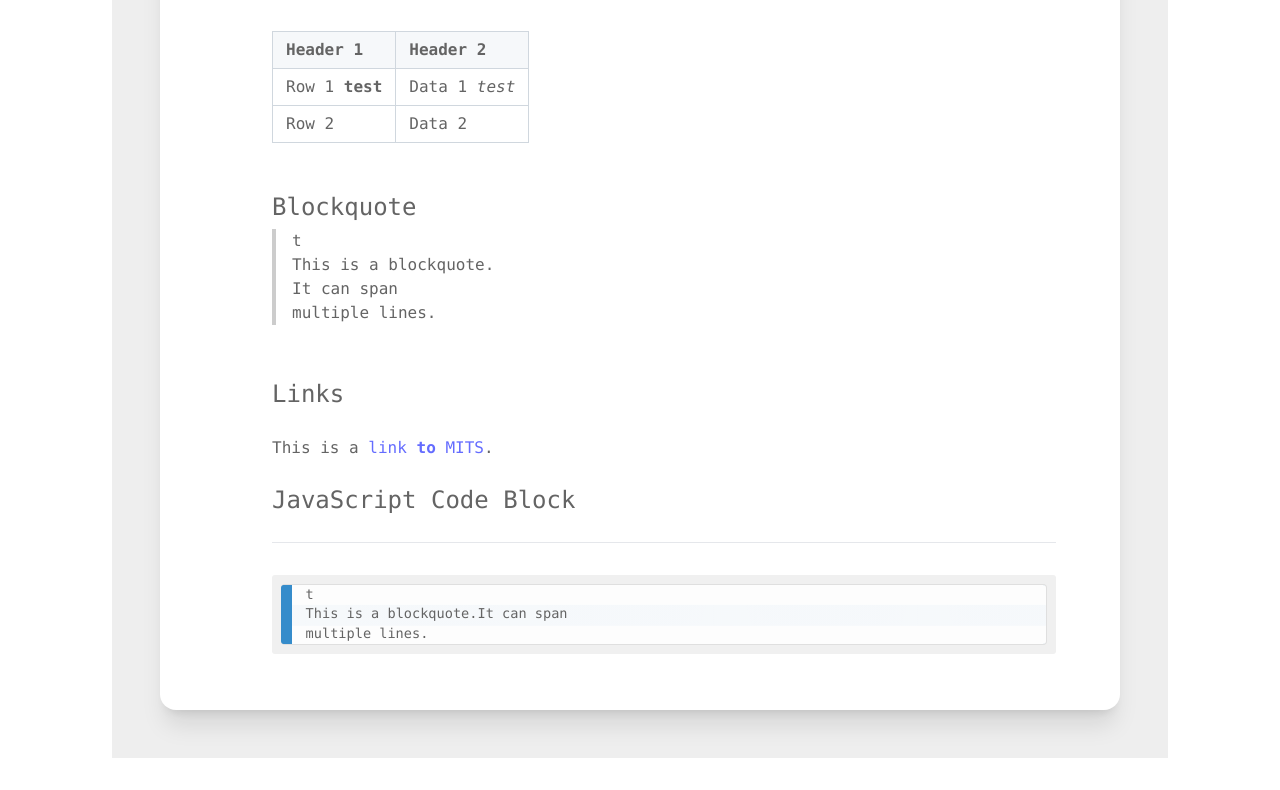
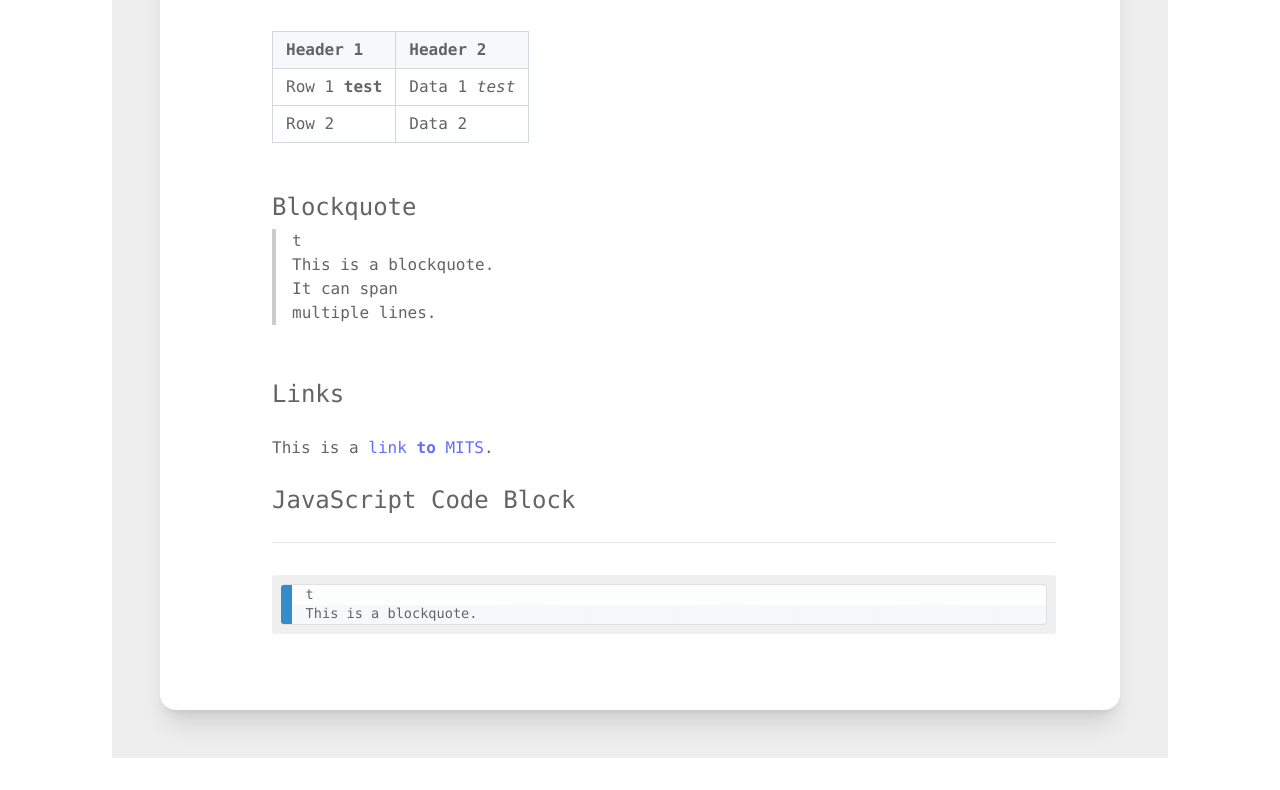
Before and after one commit to ameritusweb/WinduDocs, a React (Vite) app in the folder src/TextEditor/wd-text-editor/: page / in a window 1280 px wide. Shown: the part 911-1701 px from the top of the page. Built offline with nearby package versions, Linux system fonts and the light colour scheme.

Commit message:
Fix changes.

```diff
--- a/src/TextEditor/wd-text-editor/src/components/wysiwyg/alert-block.tsx
+++ b/src/TextEditor/wd-text-editor/src/components/wysiwyg/alert-block.tsx
@@ -3,18 +3,13 @@ import { AstNode } from "./interface";
 import Paragraph from "./paragraph";
 
 interface AlertBlockProps {
+    id: string;
     type: string; // Extracted from the language attribute
     children: AstNode[]; // The text content of the alert
+    higherLevelChildren: AstNode[];
 }
 
-const AlertBlock: React.FC<AlertBlockProps> = ({ type, children }) => {
-
-    const [higherLevelAst, setHigherLevelAst] = useState<AstNode[]>(children);
-
-    const updateContent = (nodes: AstNode[]) => {
-        const upToDateAst = nodes.map((n) => Object.assign({}, n));
-        setHigherLevelAst(upToDateAst);
-    }
+const AlertBlock: React.FC<AlertBlockProps> = ({ id, type, children, higherLevelChildren }) => {
 
     const getSvg = (type: string) => {
         switch (type) {
@@ -36,16 +31,9 @@ const AlertBlock: React.FC<AlertBlockProps> = ({ type, children }) => {
     };
 
     return (
-        <div className={`rich-alert alert`}>
+        <div id={`alert-${id}`} className={`rich-alert alert`}>
             {getSvg(type)}
-            {higherLevelAst.map((child) => {
-                switch (child.NodeName) {
-                    case 'ParagraphBlock':
-                        return <Paragraph<HTMLParagraphElement> key={child.Guid + (child.Version || '0')} id={child.Guid} content={child.Children} higherLevelContent={{ content: children, updater: updateContent }} render={props => <p {...props}></p>} />;
-                    default:
-                        return null;
-                }
-            })}
+            {<Paragraph<HTMLParagraphElement> key={id} id={id} content={children} higherLevelContent={{ id: id, content: higherLevelChildren }} render={props => <p {...props}></p>} />}
         </div>
     );
 };
--- a/src/TextEditor/wd-text-editor/src/components/wysiwyg/code-block.tsx
+++ b/src/TextEditor/wd-text-editor/src/components/wysiwyg/code-block.tsx
@@ -3,30 +3,19 @@ import Paragraph from "./paragraph";
 import { AstNode } from "./interface";
 
 interface CodeBlockProps {
+    id: string;
     language: string;
     children: AstNode[];
+    higherLevelChildren: AstNode[];
+    rootUpdater: (nodes: AstNode[]) => void;
 }
 
-const CodeBlock: React.FC<CodeBlockProps> = ({ language, children }) => {
-
-    const [higherLevelAst, setHigherLevelAst] = useState<AstNode[]>(children);
-
-    const updateContent = (nodes: AstNode[]) => {
-        const upToDateAst = nodes.map((n) => Object.assign({}, n));
-        setHigherLevelAst(upToDateAst);
-    }
+const CodeBlock: React.FC<CodeBlockProps> = ({ id, language, children, higherLevelChildren, rootUpdater }) => {
 
     return (
-        <pre>
+        <pre id={`pre-${id}`}>
             <code className={`rich-code language-${language}`}>
-            {higherLevelAst.map((child) => {
-                switch (child.NodeName) {
-                    case 'ParagraphBlock':
-                        return <Paragraph<HTMLParagraphElement> key={child.Guid + (child.Version || '0')} id={child.Guid} content={child.Children} higherLevelContent={{ content: children, updater: updateContent }} render={props => <p {...props}></p>} />;
-                    default:
-                        return null;
-                }
-            })}
+                {<Paragraph<HTMLParagraphElement> key={id} id={id} content={children} higherLevelContent={{ id: id, content: higherLevelChildren, updater: rootUpdater }}  render={props => <p {...props}></p>} />}
             </code>
         </pre>
     );
--- a/src/TextEditor/wd-text-editor/src/components/wysiwyg/interface.tsx
+++ b/src/TextEditor/wd-text-editor/src/components/wysiwyg/interface.tsx
@@ -27,6 +27,7 @@ export interface AstNode {
   export interface AstUpdate {
     nodes: AstNode[];
     type: string;
+    higherLevelNodes?: AstNode[];
 }
 
 export type AstOperationType = 'add' | 'remove' | 'update';
--- a/src/TextEditor/wd-text-editor/src/components/wysiwyg/link.tsx
+++ b/src/TextEditor/wd-text-editor/src/components/wysiwyg/link.tsx
@@ -9,7 +9,7 @@ interface LinkProps {
 }
 
 const Link: React.FC<LinkProps> = ({ id, url, children }) => {
-    return <a id={id} href={url}>{<Paragraph key={`para-${id}`} id={id} content={children} higherLevelContent={{ content: [] }} render={props => <span {...props}></span>} />}</a>;
+    return <a id={`link-${id}`} href={url}>{<Paragraph key={id} id={id} content={children} higherLevelContent={{ content: [] }} render={props => <span {...props}></span>} />}</a>;
 };
 
 export default Link;
--- a/src/TextEditor/wd-text-editor/src/components/wysiwyg/paragraph.tsx
+++ b/src/TextEditor/wd-text-editor/src/components/wysiwyg/paragraph.tsx
@@ -81,13 +81,17 @@ const Paragraph = <T extends HTMLElement>(props: ParagraphProps<T>) => {
         return;
       }
 
-        const update = updateAst(event, ast, higherLevelAst, props.higherLevelContent?.id);
+        const update = updateAst(event, props.content, higherLevelAst, props.higherLevelContent?.id);
         saveCursorPosition(update.type);
         if (props.higherLevelContent && props.higherLevelContent.updater && update.type.startsWith('higherLevel')) {
           props.higherLevelContent.updater(update.nodes);
         }
         else
         {
+          if (props.higherLevelContent && props.higherLevelContent.updater && update.higherLevelNodes)
+          {
+            props.higherLevelContent?.updater(update.higherLevelNodes);
+          }
           setAst(update.nodes);
         }
 
--- a/src/TextEditor/wd-text-editor/src/components/wysiwyg/rich-text-editor.tsx
+++ b/src/TextEditor/wd-text-editor/src/components/wysiwyg/rich-text-editor.tsx
@@ -52,9 +52,9 @@ const RichTextEditor = () => {
                 return <HorizontalRule id={node.Guid} key={node.Guid + (node.Version || '0')}/>;
              case 'FencedCodeBlock':
                 if (node.Attributes.Language && node.Attributes.Language.startsWith('type-alert-')) {
-                    return <AlertBlock key={node.Guid + (node.Version || '0')} type={node.Attributes.Language} children={node.Children} />;
+                    return <AlertBlock key={node.Guid + (node.Version || '0')} id={node.Guid} higherLevelChildren={higherLevelContent} type={node.Attributes.Language} children={node.Children} />;
                 } else {
-                    return <CodeBlock key={node.Guid + (node.Version || '0')} language={node.Attributes.Language || ''} children={node.Children} />;
+                    return <CodeBlock key={node.Guid + (node.Version || '0')} id={node.Guid} higherLevelChildren={higherLevelContent} rootUpdater={updateContent} language={node.Attributes.Language || ''} children={node.Children} />;
                 }
             case 'BlankLine':
                 return <BlankLine key={node.Guid + (node.Version || '0')} format={null} self={node} higherLevelContent={{ content: higherLevelContent, updater: updateContent }} />
--- a/src/TextEditor/wd-text-editor/src/components/wysiwyg/test-data.json
+++ b/src/TextEditor/wd-text-editor/src/components/wysiwyg/test-data.json
@@ -1514,14 +1514,6 @@
       "TextContent": null,
       "Children": [
           {
-          "NodeName": "ParagraphBlock",
-          "Attributes": {},
-          "ChildIndex": 0,
-          "Depth": 2,
-          "Guid": "2180b125-15aa-4ebc-aaa7-2859f1417d38",
-          "TextContent": null,
-          "Children": [
-            {
             "NodeName": "Text",
             "Attributes": {},
             "ChildIndex": 0,
@@ -1549,45 +1541,6 @@
             "Children": []
           }
       ]
-        },
-        {
-          "NodeName": "ParagraphBlock",
-          "Attributes": {},
-          "ChildIndex": 1,
-          "Depth": 2,
-          "Guid": "a5bbfe77-5af1-4687-bd89-7b807c7f2eb6",
-          "TextContent": null,
-          "Children": [
-            {
-              "NodeName": "Text",
-              "Attributes": {},
-              "ChildIndex": 0,
-              "Depth": 3,
-              "Guid": "4c5b9fff-a78c-4d30-af90-09f9d85f338b",
-              "TextContent": "It can span",
-              "Children": []
-            },
-            {
-              "NodeName": "Text",
-              "Attributes": {},
-              "ChildIndex": 0,
-              "Depth": 3,
-              "Guid": "a77194a8-32b1-43c1-8628-47a048e41a0e",
-              "TextContent": "\n",
-              "Children": []
-            },
-            {
-              "NodeName": "Text",
-              "Attributes": {},
-              "ChildIndex": 0,
-              "Depth": 3,
-              "Guid": "34e00838-1e6c-41aa-bc46-6a6f28834de9",
-              "TextContent": "multiple lines.",
-              "Children": []
-            }
-          ]
-        }
-      ]
-    }
-  ]
-}
+    }
+  ]
+}
--- a/src/TextEditor/wd-text-editor/src/rich-text-editor/node-operations/find-higher-level-index.ts
+++ b/src/TextEditor/wd-text-editor/src/rich-text-editor/node-operations/find-higher-level-index.ts
@@ -3,7 +3,7 @@ import { AstNode } from "../../components/wysiwyg/interface";
 const findHigherlevelIndex = (nodes: AstNode[], higherLevelNodes: AstNode[]): number | null => {
     let index = 0;
     for (const higherLevelItem of higherLevelNodes) {
-        if (higherLevelItem.Children === nodes) {
+        if (higherLevelItem.Children.map((c) => c.Guid).join('') === nodes.map((n) => n.Guid).join('')) {
             return index;
         }
         index++;
```
Also changed, not shown: src/TextEditor/wd-text-editor/src/rich-text-editor/handlers/handle-enter-key-press.ts (+13 -1 lines), src/TextEditor/wd-text-editor/src/rich-text-editor/node-operations/split-node.ts (+22 -5 lines). Lines whose indentation alone changed are shown as unchanged.
